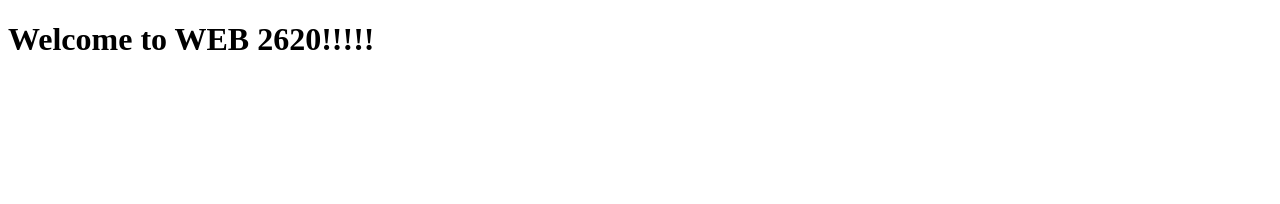
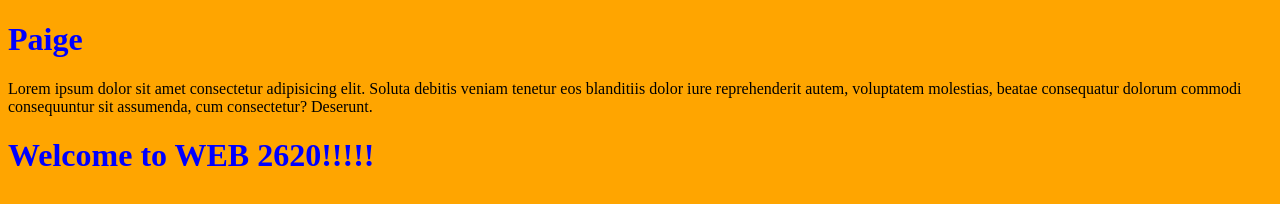
Before and after one commit to paigeredlin2/web2620-testing-envirment, a website built with Vite: page src/index.html in a window 1280 px wide. Built offline with nearby package versions, Linux system fonts and the light colour scheme.

Commit message:
changed colors

```diff
--- a/src/index.html
+++ b/src/index.html
@@ -10,6 +10,8 @@
 
 <body>
   <!--  Your HTML goes here-->
+  <h1>Paige</h1>
+  <p>Lorem ipsum dolor sit amet consectetur adipisicing elit. Soluta debitis veniam tenetur eos blanditiis dolor iure reprehenderit autem, voluptatem molestias, beatae consequatur dolorum commodi consequuntur sit assumenda, cum consectetur? Deserunt.</p>
   <h1>Welcome to WEB 2620!!!!!</h1>
 <script type="module" src="./javascripts/main.js"></script>
 </body>
--- a/src/stylesheets/main.scss
+++ b/src/stylesheets/main.scss
@@ -1 +1,3 @@
 // Your styles go here
+body{background-color: orange;}
+h1{color: blue;}
```
